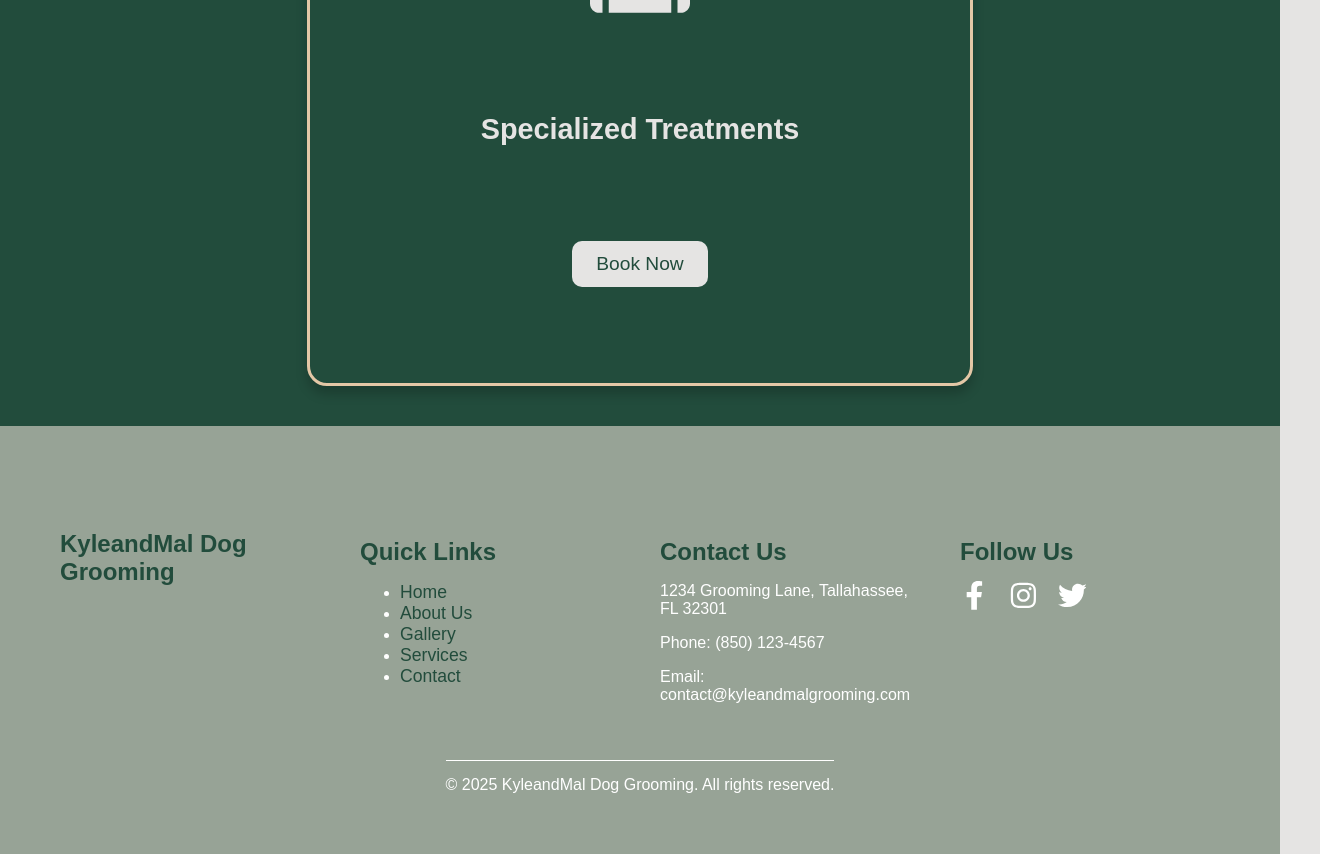
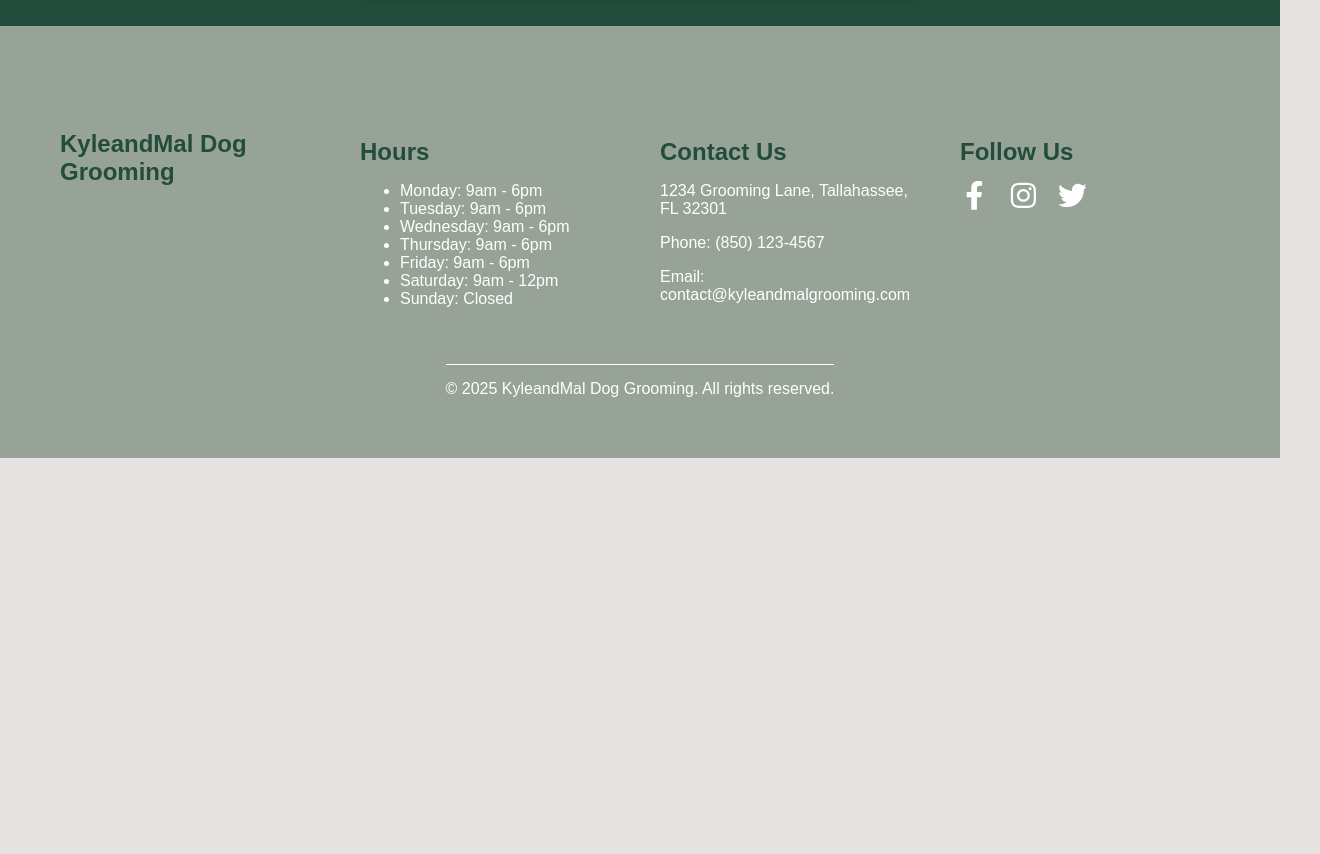
Before and after one commit to valleylabsagency/kyleandmal, a React (Create React App) app: page / in a window 1280 px wide. Shown: the part 2980-3834 px from the top of the page, 1320 px wide, since content can reach past the window. After the commit the page ends 3438 px from the top, so only its background shows below. Built offline with nearby package versions, Linux system fonts and the light colour scheme.

Commit message:
styling and text edits

```diff
--- a/src/App.css
+++ b/src/App.css
@@ -4,6 +4,7 @@
   font-family: Arial, sans-serif;
   background-color: var(--color-light-green);
   min-height: 100vh;
+  overflow: hidden;
 }
 
 .navbar {
--- a/src/components/About.css
+++ b/src/components/About.css
@@ -31,16 +31,10 @@
     align-items: center;
   }
 
-  .image-placeholder {
-    width: 300px;
-    height: 300px;
-    background-color: #dcdcdc; /* Light gray color */
-    border-radius: 8px;
-    display: flex;
-    justify-content: center;
-    align-items: center;
-    color: #888888;
-    font-size: 1.2em;
+  .kylemal-img {
+    width: "100%";
+    height: 300;
+    border-radius: 12;
   }
 
   .about-text {
@@ -59,6 +53,12 @@
     margin-bottom: 20px;
   }
 
+  @media (max-width: 879px) {
+    .kylemal-img {
+      width: 450px !important;
+    }
+  }
+
   /* Responsive Design */
   @media (max-width: 768px) {
     .about-content {
@@ -70,10 +70,10 @@
       flex: 1 1 100%;
     }
 
-    .image-placeholder {
-      width: 80%;
-      height: auto;
-      padding-top: 80%; /* Maintain aspect ratio */
-      position: relative;
+  }
+
+  @media (max-width: 487px) {
+    .kylemal-img {
+      width: 100% !important;
     }
   }
--- a/src/components/About.js
+++ b/src/components/About.js
@@ -11,7 +11,7 @@ const About = () => {
         {/* Image Placeholder */}
         <div className="about-image">
           {/* Replace this div with an <img> tag when you have an image */}
-          <div className="image-placeholder"> <img style={{width: "100%", height: 300, borderRadius: 12}} src={kyleandmal} alt="Kyle and Mal" /></div>
+        <img className="kylemal-img" style={{width: "100%", height: 300, borderRadius: 12}} src={kyleandmal} alt="Kyle and Mal" />
         </div>
 
         {/* Text Content */}
--- a/src/components/Footer.js
+++ b/src/components/Footer.js
@@ -14,15 +14,17 @@ const Footer = () => {
 
         </div>
 
-        {/* Quick Links Section */}
+        {/* Hours */}
         <div className="footer-section links">
-          <h4>Quick Links</h4>
+          <h4>Hours</h4>
           <ul>
-            <li><Link to="/">Home</Link></li>
-            <li><Link to="/about">About Us</Link></li>
-            <li><Link to="/gallery">Gallery</Link></li>
-            <li><Link to="/services">Services</Link></li>
-            <li><Link to="/contact">Contact</Link></li>
+            <li>Monday: 9am - 6pm</li>
+            <li>Tuesday: 9am - 6pm</li>
+            <li>Wednesday: 9am - 6pm</li>
+            <li>Thursday: 9am - 6pm</li>
+            <li>Friday: 9am - 6pm</li>
+            <li>Saturday: 9am - 12pm</li>
+            <li>Sunday: Closed</li>
           </ul>
         </div>
 
--- a/src/components/Home.css
+++ b/src/components/Home.css
@@ -69,8 +69,8 @@
 .service-box {
   background: var(--primary-color);
   padding: 30px;
-  width: 600px;
-  height: 500px;
+  width: 520px;
+  height: 400px;
   text-align: center;
   border-radius: 20px;
   box-shadow: 0 8px 12px rgba(0, 0, 0, 0.2);
@@ -106,3 +106,10 @@
 .book-now:hover {
   background-color: var(--accent-color);
 }
+
+
+@media (max-width: 926px) {
+  .jumbotron {
+    background-position: 51% 45%
+  }
+}
--- a/src/components/Navbar.css
+++ b/src/components/Navbar.css
@@ -54,7 +54,7 @@
 /* Responsive Navbar */
 @media (max-width: 768px) {
   .navbar-links {
-    display: none;
+    display: none !important;
   }
 
   .mobile-menu-icon {
--- a/src/components/Services.css
+++ b/src/components/Services.css
@@ -44,7 +44,7 @@
   .image-placeholder {
     width: 100%;
     height: 180px;
-    background-color: #dcdcdc; /* Light gray color */
+
     border-radius: 8px;
     display: flex;
     justify-content: center;
```
